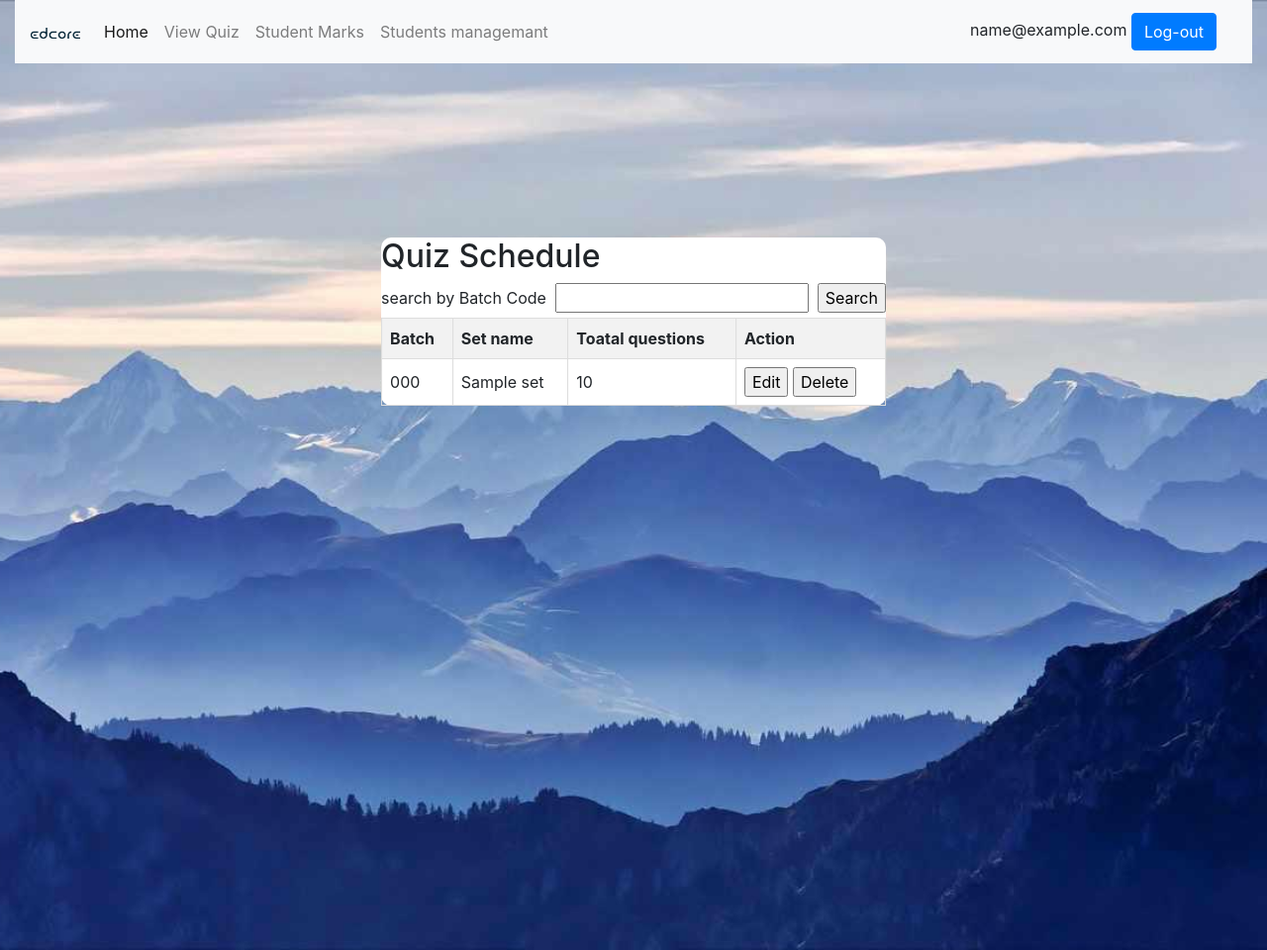
After one commit to ramkumar1208/quiz-boot-php, a PHP site: page /edit_questions.php in a window 1280 px wide. The commit adds this page. Shown: the whole page at 99% size. Run offline with PHP 8.4, Linux system fonts and the light colour scheme; the visitor is signed in with stand-in values (Sample User, id 1); tables that the repository leaves empty or names only in its code hold one stand-in row (values such as "Sample post").

Commit message:
edit question set page added

```diff
--- a/admin_quiz.php
+++ b/admin_quiz.php
@@ -110,6 +110,7 @@ if(!$_SESSION['admin']){
                       <a href="addquiz.php" class="quiz-button"><button type="button" class="btn btn-success">Add Quiz</button></a>
                       <a href="editquiz.php" class="quiz-button"><button type="button" class="btn btn-success">Edit Quiz</button></a>
                       <a href="ad_que.php" class="quiz-button"><button type="button" class="btn btn-success">Add  Question Sets</button></a>
+                      <a href="edit_questions.php" class="quiz-button"><button type="button" class="btn btn-success">Edit  Question Sets</button></a>
                     </div>
                   </div>
                 </div>
--- /dev/null
+++ b/edit_questions.php
@@ -0,0 +1,204 @@
+<?php
+include "conn.php";
+error_reporting(E_ALL);
+// require_once("function.php");
+session_start();
+
+if (!isset($_SESSION['admin'])) {
+  $_SESSION['message']="please login first";
+  header("Location: admin.php");
+  exit();
+}
+$admin=$_SESSION['admin'];
+
+?>
+<!DOCTYPE html>
+<!-- Coding by CodingLab || www.codinglabweb.com -->
+<html lang="en">
+  <head>
+    <meta charset="UTF-8" />
+    <meta http-equiv="X-UA-Compatible" content="IE=edge" />
+    <meta name="viewport" content="width=device-width, initial-scale=1.0" />
+    <title>Quiz App</title>
+    <link rel="stylesheet" href="https://stackpath.bootstrapcdn.com/bootstrap/4.5.0/css/bootstrap.min.css">
+    <script src="https://code.jquery.com/jquery-3.5.1.min.js"></script>
+    <script src="https://stackpath.bootstrapcdn.com/bootstrap/4.5.0/js/bootstrap.min.js"></script>
+    <style>
+          .center-div {
+    display: flex;
+    justify-content: center;
+    align-items: center;
+    height: 100vh; /* This will make the div vertically centered on the viewport */
+  }
+  .bs-example{
+    	margin: 5px;
+    }
+    .container-bg {
+  background-image: url("bg.jpg");
+  background-size: cover;
+  background-position: center;
+      height: 120vh;
+}
+        table {
+            width: 100%;
+            border-collapse: collapse;
+            border: none;
+        }
+        th, td {
+            border: 1px solid #ddd;
+            padding: 8px;
+            text-align: left;
+        }
+        th {
+            background-color: #f2f2f2;
+        }
+        .view-quizzes {
+  position: absolute;
+  top: 30%;
+  left: 50%;
+  transform: translateX(-50%);
+  background-color: white;
+  max-width: 800px;
+  border: none;
+  border-radius: 10px; /* Add your desired border radius */
+}
+</style>
+  </head>
+  <body>
+      <!-- <script src="https://cdn.jsdelivr.net/npm/bootstrap@5.3.0-alpha1/dist/js/bootstrap.bundle.min.js"></script> -->
+      <div class="container-bg">
+      <div class="container-fluid">
+  <nav class="navbar navbar-expand-lg navbar-light bg-light">
+  <button class="navbar-toggler" type="button" data-toggle="collapse" data-target="#navbarTogglerDemo01" aria-controls="navbarTogglerDemo01" aria-expanded="false" aria-label="Toggle navigation">
+    <span class="navbar-toggler-icon"></span>
+  </button>
+  <div class="collapse navbar-collapse" id="navbarTogglerDemo01">
+  <a class="navbar-brand" href="index.php">
+      <img src="logo.png" alt="" width=50px >
+    </a>
+    <ul class="navbar-nav mr-auto mt-2 mt-lg-0">
+      <li class="nav-item active">
+        <a class="nav-link" href="index.php">Home<span class="sr-only">(current)</span></a>
+      </li>
+      <li class="nav-item">
+        <a class="nav-link" href="admin_quiz.php">View Quiz</a>
+      </li>
+      <li class="nav-item">
+        <a class="nav-link" href="viewmarks.php">Student Marks</a>
+      </li>
+      <li class="nav-item">
+        <a class="nav-link" href="student_management.php">Students managemant</a>
+      </li>
+
+    </ul>
+
+    <div class="bs-example">
+    <div class="container">
+        <div class="row">
+            <div class="col-md-12 bg-light text-right">
+            <?php
+        if($_SESSION['admin']){
+          $admin_email=$_SESSION['admin'];
+          echo $admin_email;  ?>
+              <a href="logout.php"><button type="button" class="btn btn-primary">Log-out</button></a>
+          <?php }else{ ?>
+                <a href="admin_login.php"><button type="button" class="btn btn-primary">Login</button></a>
+                <?php } ?>
+              </div>
+        </div>
+    </div>
+</div>
+
+  </div>
+</nav>
+<div class="view-quizzes">
+    <h2>Quiz Schedule</h2>
+    <form action="edit_questions.php" method="post">
+    <label for="batch_code">search by Batch Code</label>&nbsp;&nbsp;<input type="text" name="batch_code" id="batch_code">&nbsp;&nbsp;<input type="submit" name="search" value="Search">
+    </form>
+    <?php
+      if(isset($_POST['search'])){
+        $batch_code = $_POST['batch_code'];
+        $view_question = "SELECT * FROM question_sets where batch_code='$batch_code'";
+      }else{
+        $view_question = "SELECT * FROM question_sets";
+      }
+        $view_query = mysqli_query($con, $view_question);
+        if($view_query && mysqli_num_rows($view_query) > 0) {
+    ?>
+    <table>
+        <thead>
+            <tr>
+                <th>Batch</th>
+                <th>Set name</th>
+                <th>Toatal questions</th>
+                <!-- <th>Quiz Time</th>
+                <th>Total Time</th> -->
+                <th>Action</th>
+            </tr>
+        </thead>
+        <tbody>
+            <?php
+                while($row = mysqli_fetch_assoc($view_query)) {
+                    // $quiz_link = $row['question_sets'];
+                    $set_id=$row['set_id'];
+                    $set_name=$row['set_name'];
+                    $batch_code=$row['batch_code'];
+
+            ?>
+            <tr>
+                <td><?php echo $row['batch_code']; ?></td>
+                <td><?php echo $row['set_name']; ?></td>
+                <td><?php echo $row['total_questions']; ?></td>
+                <td>
+                <form action="edit_ques_by_id.php" method="post" >
+                <input type="hidden" name="set_id" value="<?php echo $set_id; ?>">
+                <input type="hidden" name="set_name" value="<?php echo $set_name; ?>">
+                <input type="hidden" name="batch_code" value="<?php echo $batch_code; ?>">
+
+                <input type="submit" name="edit" value="Edit">
+                <input type="submit" name="delete" value="Delete" onclick="return confirmDelete();">
+                </form>
+                </td>
+
+
+            </tr>
+            <?php
+                }
+            ?>
+        </tbody>
+    </table>
+    <?php
+        } else {
+            $_SESSION['message'] = "No question sets available";
+        }
+    ?>
+</div>
+
+
+  </div>
+
+        <?php if (isset($_SESSION['message']) && !empty($_SESSION['message'])) {
+            $message = $_SESSION['message'];
+            $_SESSION['message'] = ""; // Clear the message after displaying it
+            ?>
+    <div class="center-div">
+    <div class="alert alert-danger alert-dismissible">
+                <a href="#" class="close" data-dismiss="alert" aria-label="close">&times;</a>
+                <?php echo $message; ?>
+                <?php if ($message === "You are already logged in from another device.") {  ?>
+                    <a href="logout.php"><button>Logout That Device</button></a>
+                <?php } ?>
+            </div>
+            </div>
+        <?php } ?>
+
+      </div>
+      <script>
+    function confirmDelete() {
+        return confirm('Are you sure you want to delete this quiz?');
+    }
+</script>
+
+  </body>
+</html>
--- a/editquiz.php
+++ b/editquiz.php
@@ -140,7 +140,7 @@ $admin=$_SESSION['admin'];
         <tbody>
             <?php
                 while($row = mysqli_fetch_assoc($view_query)) {
-                    $quiz_link = $row['quiz_link'];
+                    // $quiz_link = $row['question_sets'];
                     $quiz_id=$row['quiz_id'];
             ?>
             <tr>
```
Also changed, not shown: ad_que.php (+107 -3 lines), edit_ques_by_id.php (added, +228 -0 lines), q.php (added, +114 -0 lines), uploads/Screenshot_18-7-2024_185332_www.mhc.tn.gov.in.jpeg (added), uploads/WhatsApp Image 2024-07-13 at 20.55.14 (1).jpeg (added), uploads/White simple student cv resume.png (added), uploads/name_date.png (added).
